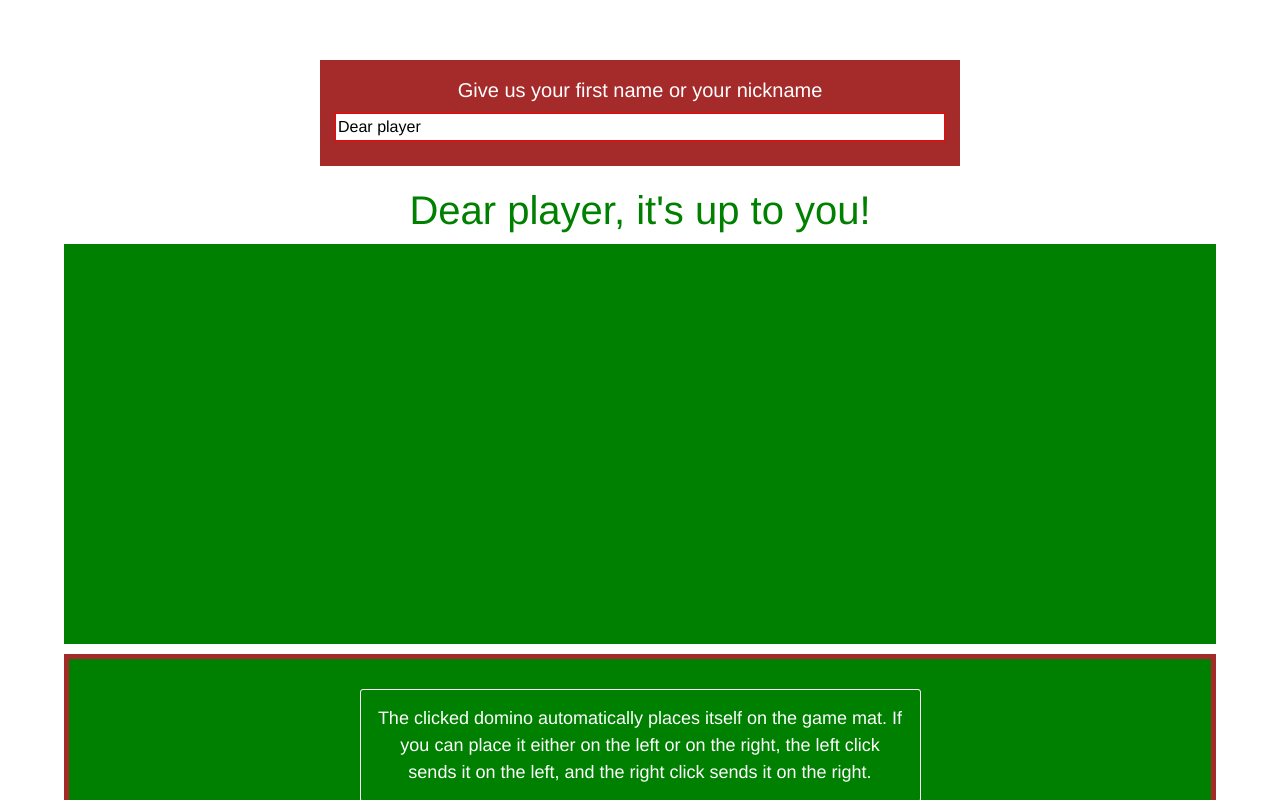
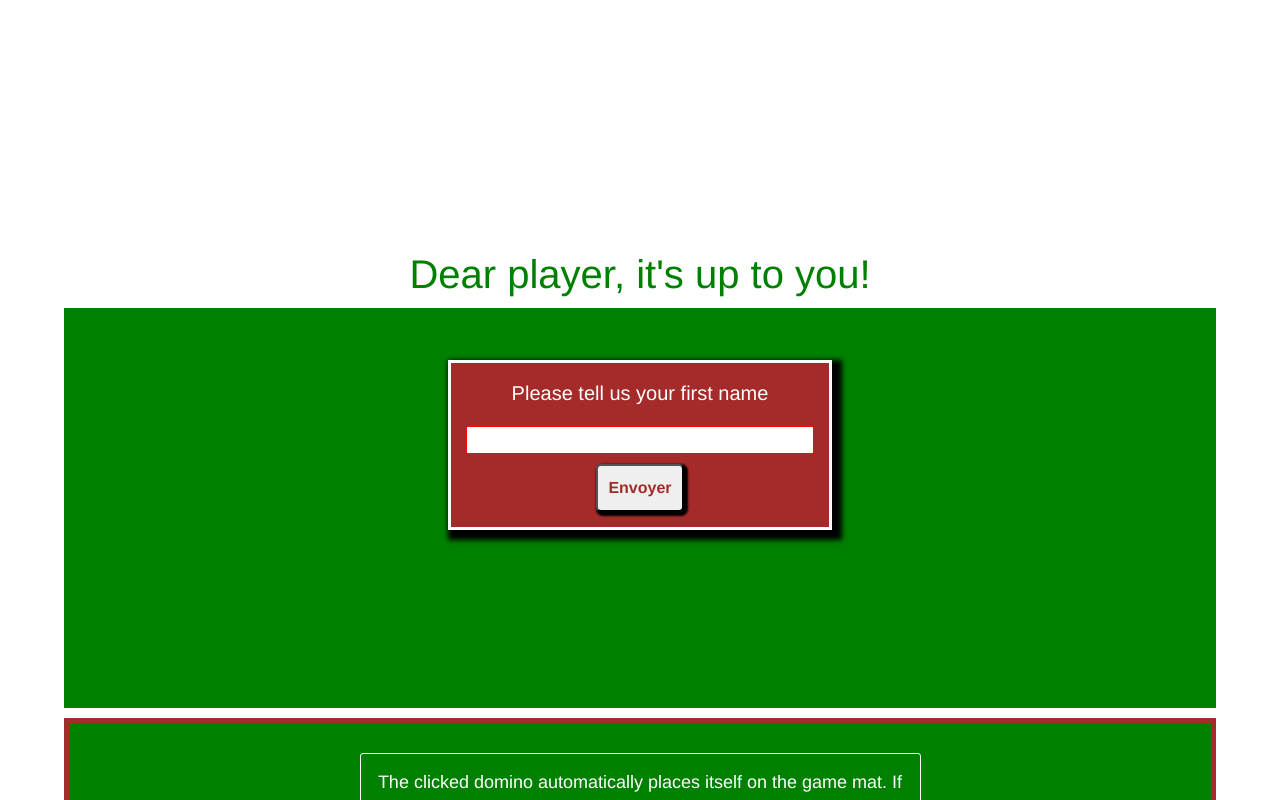
Before and after one commit to llabati/dominoes, a Vue app: page / in a window 1280 px wide. Shown: the top 800 px of the page. Built offline with nearby package versions, Linux system fonts and the light colour scheme.

Commit message:
Amélioration de la pop up d'entrée

```diff
--- a/src/components/Game.vue
+++ b/src/components/Game.vue
@@ -1,9 +1,6 @@
 <template>
   <div class="play" ref="play" style="width: 100%;">
-    <div id="intro" class="col-6 offset-3">
-    <label for="name" class="lead">Give us your first name or your nickname</label>
-    <input type="text" name="name" v-model="name" @blur="hide">
-  </div>
+    <entry v-on:newName="nameThisPlayer"></entry>
 
     <h1 style="color: green;">{{ welcome }}</h1>
     <div class="center">
@@ -16,7 +13,7 @@
 </template>
 
 <script>
-
+import Entry from './Entry.vue'
 import Board from './Board.vue'
 import PlayingZone from './PlayingZone.vue'
 import vuedraggable from 'vuedraggable'
@@ -40,6 +37,9 @@ export default {
     hide(){
       let intro = document.querySelector('#intro')
       intro.style.display="none"
+    },
+    nameThisPlayer(name){
+      this.name = name
     }
   },
   mounted(){
@@ -47,6 +47,7 @@ export default {
   },
 
   components: {
+    Entry,
     Board,
     PlayingZone,
     vuedraggable
```
